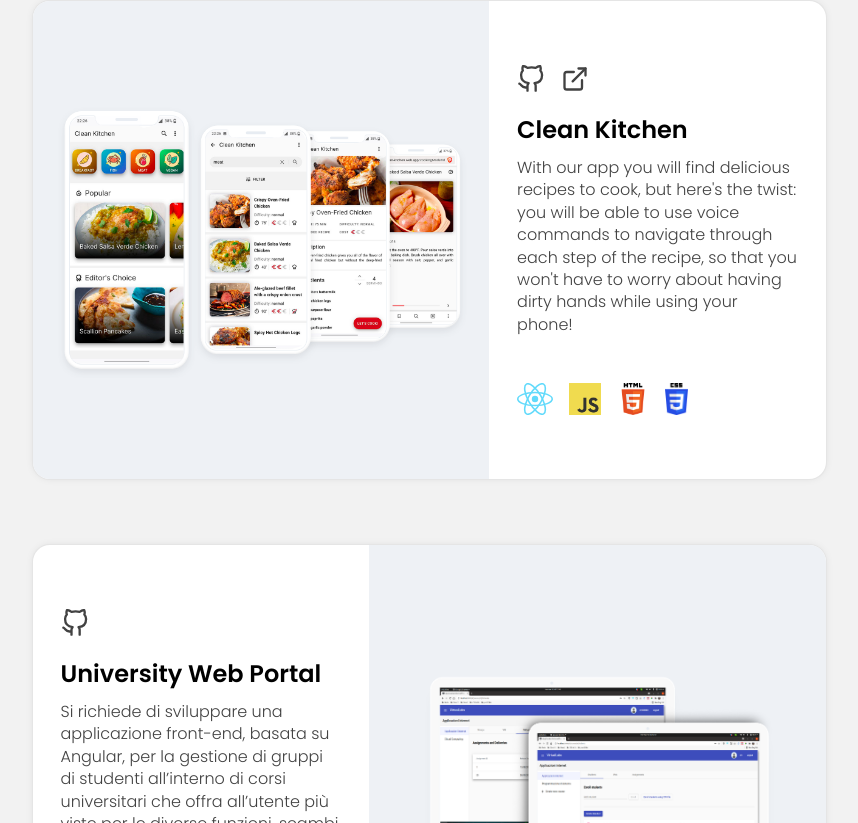
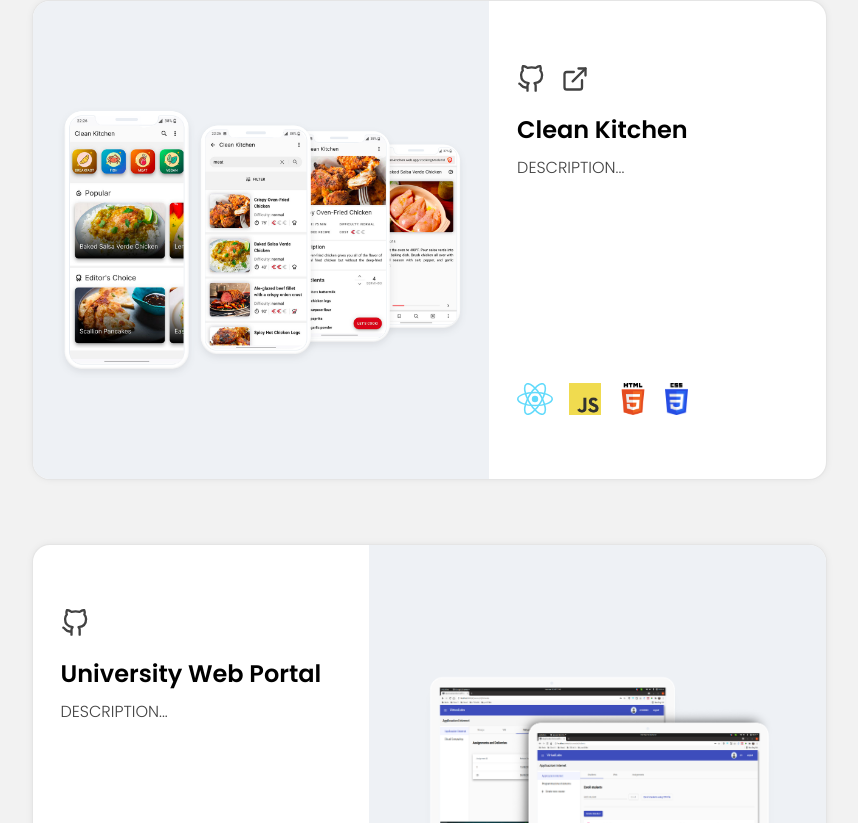
Before and after one commit to simosina/portfolio, a React (Create React App) app: page / in a window 1280 px wide. Shown: the part 5697-6520 px from the top of the page, without its empty margins (211-1069 px from the left). Built offline with nearby package versions, Linux system fonts and the light colour scheme.

Commit message:
Update Portfolio

```diff
--- a/src/components/portfolio/Portfolio.jsx
+++ b/src/components/portfolio/Portfolio.jsx
@@ -59,8 +59,9 @@ export default function Portfolio() {
                                     Clean Kitchen
                                 </h5>
                                 <p className="description">
-                                    With our app you will find delicious recipes to cook, but here's the twist:
-                                    you will be able to use voice commands to navigate through each step of the recipe, so that you won't have to worry about having dirty hands while using your phone!
+                                    DESCRIPTION...
+                                    {/*With our app you will find delicious recipes to cook, but here's the twist:
+                                    you will be able to use voice commands to navigate through each step of the recipe, so that you won't have to worry about having dirty hands while using your phone! */ }
                                 </p>
                             </div>
                             <div className="technologies">
@@ -87,9 +88,10 @@ export default function Portfolio() {
                                     University Web Portal
                                 </h5>
                                 <p className="description">
-                                    Si richiede di sviluppare una applicazione front-end, basata su Angular, per la gestione di gruppi di studenti
+                                    DESCRIPTION...
+                                    {/*Si richiede di sviluppare una applicazione front-end, basata su Angular, per la gestione di gruppi di studenti
                                     all’interno di corsi universitari che offra all’utente più viste per le diverse funzioni, scambi dati con un
-                                    servizio REST remoto e permetta l’autenticazione degli utenti.
+                                    servizio REST remoto e permetta l’autenticazione degli utenti.*/}
                                 </p>
                             </div>
                             <div className="technologies">
```
